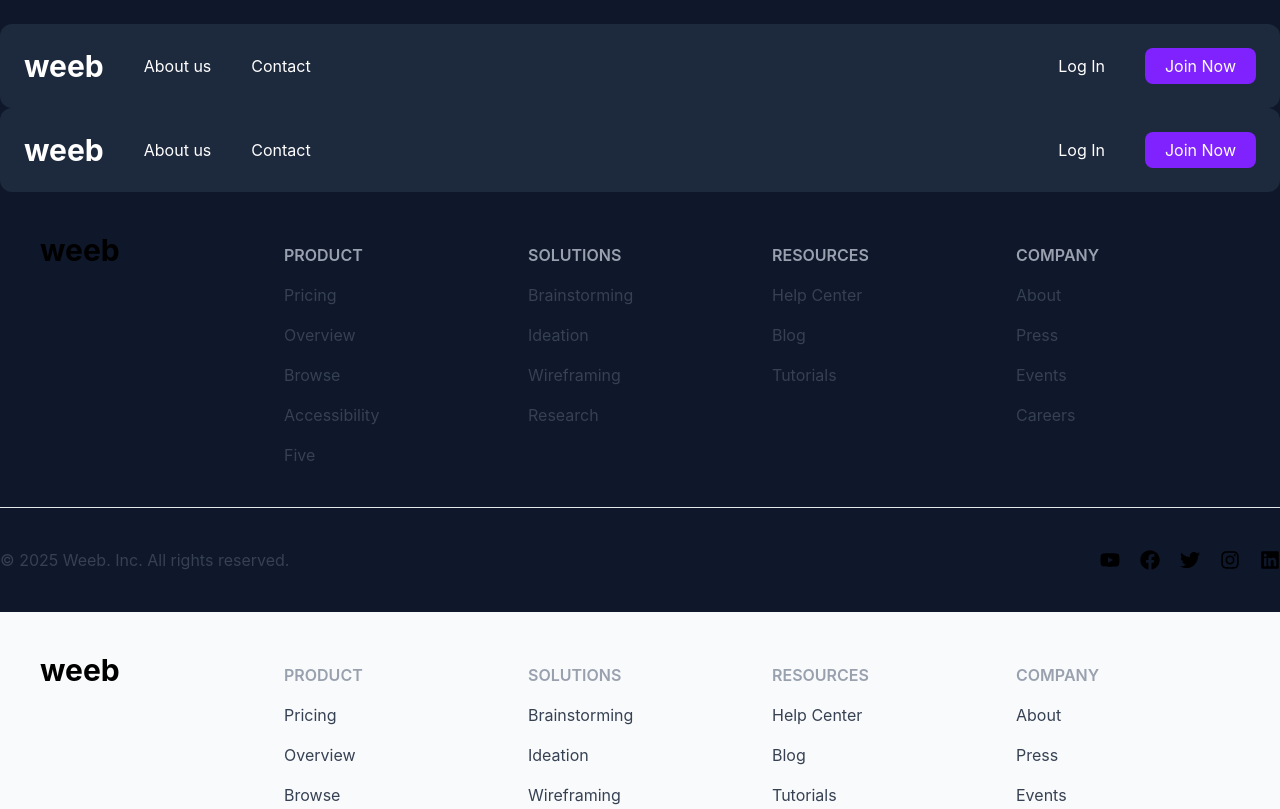
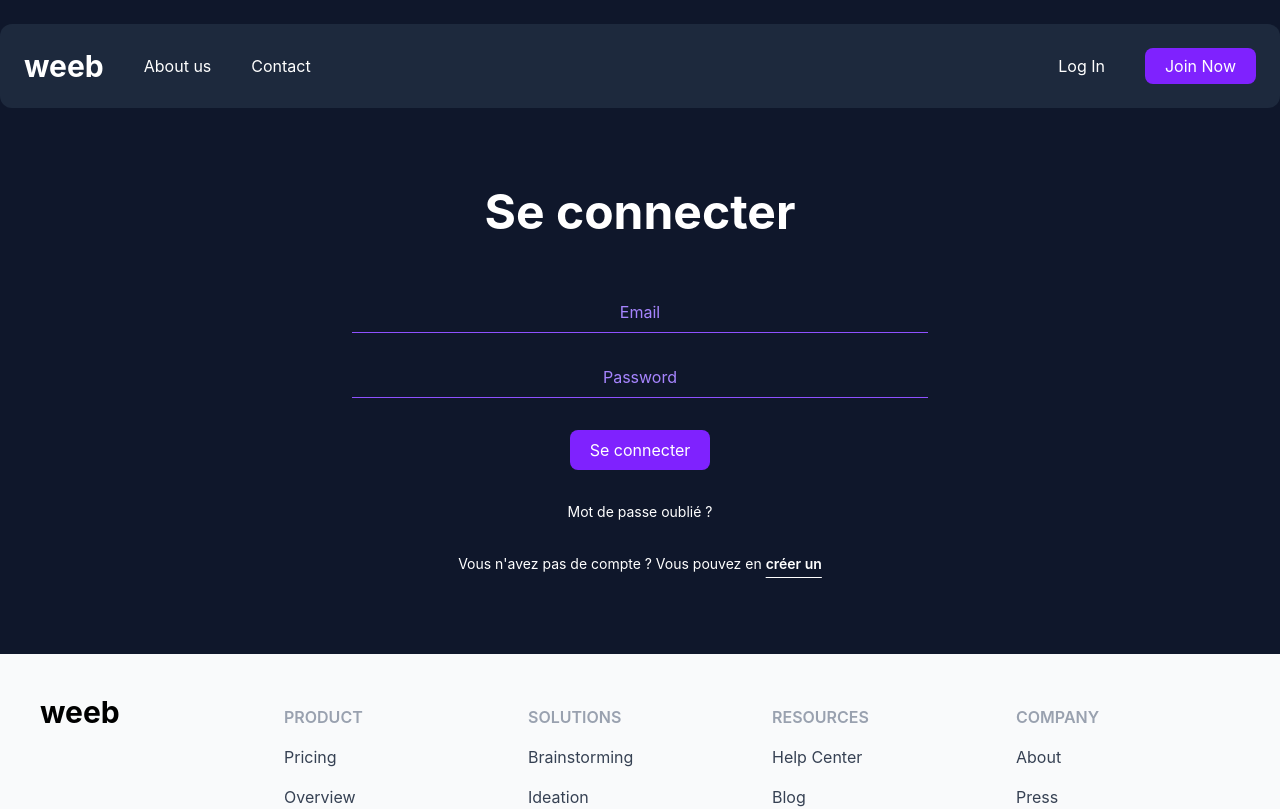
Before and after one commit to percevalseb1309/weeb_sebastien_rochat, a React (Vite) app: page /login in a window 1280 px wide. Shown: the top 809 px of the page. Built offline with nearby package versions, Linux system fonts and the light colour scheme.

Commit message:
feat: create Login page

```diff
--- a/src/pages/Login.jsx
+++ b/src/pages/Login.jsx
@@ -1,13 +1,27 @@
-import NavBar from "../components/NavBar";
-import Footer from "../components/Footer";
+function Login() {
+    return (
+        <div className="container mx-auto flex flex-col items-center px-6 py-20 text-white">
+            <h1 className="text-5xl font-bold">Se connecter</h1>
 
-function Login() {
-  return (
-    <div>
-        <NavBar/>
-        <Footer/>
-    </div>
-  );
+            <form className="mt-16 w-full max-w-xl text-center">
+                <div className="grid grid-cols-1 gap-8">
+                    <input type="email" placeholder="Email"
+                           className="border-b border-violet-500 text-violet-400 placeholder-violet-400 pb-2 text-center focus:outline-none focus:border focus:rounded focus:border-violet-400 transition duration-200"/>
+                    <input type="password" placeholder="Password"
+                           className="border-b border-violet-500 text-violet-400 placeholder-violet-400 pb-2 text-center focus:outline-none focus:border focus:rounded focus:border-violet-400 transition duration-200"/>
+                </div>
+                <button type="submit"
+                        className="mt-8 bg-violet-600 px-5 py-2 rounded-lg cursor-pointer hover:bg-violet-500 transition duration-200">Se connecter
+                </button>
+            </form>
+
+            <a href="#" className="mt-8 text-sm  hover:text-violet-500 transition duration-200">Mot de passe oublié ?</a>
+
+            <p className="mt-8 text-sm">
+                Vous n'avez pas de compte ? Vous pouvez en <a href="#" className="font-semibold underline underline-offset-8 hover:text-violet-500 transition duration-200">créer un</a>
+            </p>
+        </div>
+    );
 }
 
 export default Login;
```
